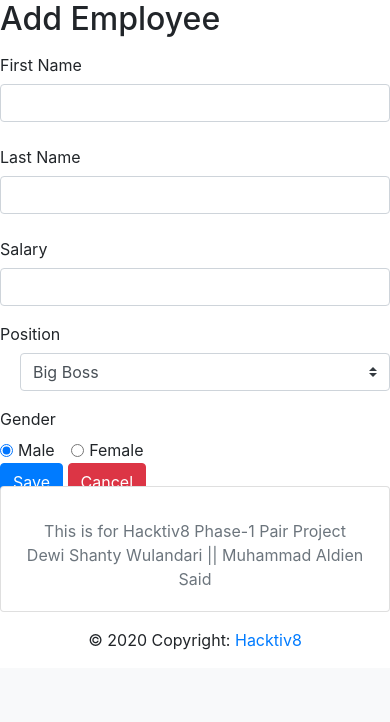
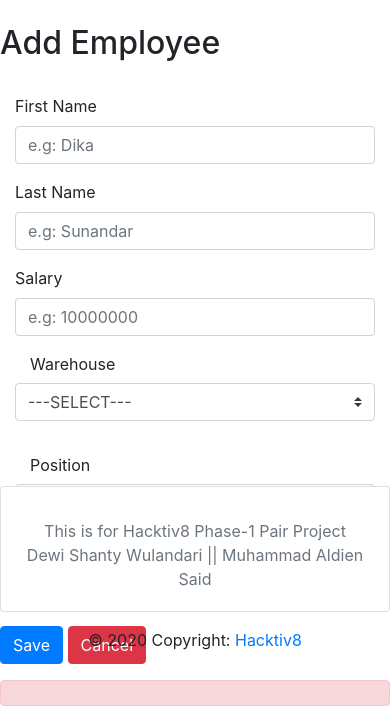
Before and after one commit to deshantt/Hacktiv8PairProject-WarehouseApps, a Node project: template views/addEmployee.ejs in a window 390 px wide. Shown: the part 176-898 px from the top of the page. Before the commit the page ends 826 px from the top, so only its background shows below. Run offline with Node 20 templates, Linux system fonts and the light colour scheme; the template is opened without the code that fills it, so the values that code supplies are empty; some libraries are stand-ins or nearby versions.

Commit message:
add warehouse assoc with employee in add employee

```diff
--- a/views/addEmployee.ejs
+++ b/views/addEmployee.ejs
@@ -10,43 +10,61 @@
 
 <body>
     <%- include("./partials/navbar") %>
-    <h2>Add Employee</h2>
+    <br><h2>Add Employee</h2><br>
 
     <form action="/employees/add" method="post">
-        <div class="form-group row">
-            <label for="firstName" class="col-sm-2 col-form-label">First Name</label>
-            <div class="col-sm-10">
-                <input type="text" class="form-control" name="firstName" required>
+        <div>
+            <div class="col-md-3 mb-3">
+                <label for="firstName" class="validationServer01">First Name</label>
+                <input type="text" class="form-control" name="firstName" placeholder="e.g: Dika" required>
             </div>
         </div>
-        <div class="form-group row">
-            <label for="lastName" class="col-sm-2 col-form-label">Last Name</label>
-            <div class="col-sm-10">
-                <input type="text" class="form-control" name="lastName">
+
+        <div>
+            <div class="col-md-3 mb-3">
+                <label for="lastName" class="validationServer01">Last Name</label>
+                <input type="text" class="form-control" name="lastName" placeholder="e.g: Sunandar" required>
             </div>
         </div>
-        <div class="form-group row">
-            <label for="salary" class="col-sm-2 col-form-label">Salary</label>
-            <div class="col-sm-10">
-                <input type="number" class="form-control" name="salary" required>
+
+        <div>
+            <div class="col-md-3 mb-3">
+                <label for="salary" class="validationServer01">Salary</label>
+                <input type="number" class="form-control" name="salary" placeholder="e.g: 10000000" required>
             </div>
         </div>
-        <div class="row">
-            <legend class="col-form-label col-sm-2 pt-0">Position</legend>
-            <div class="col-sm-10">
-                <div class="form-check">
+
+        <div>
+            <div class="col-md-3 mb-3">
+                    <legend class="col-form-label col-sm-2 pt-0">Warehouse</legend>
+                    <select name="WarehouseId" class="custom-select custom-select-md mb-3">
+                        <option selected disabled>---SELECT---</option>
+                        <div class="col-md-3 mb-3">
+                            <% for (let i = 0; i < result.length; i++) {%>
+                              <option value="<%=result[i].id%>"><%=result[i].getWarehouseName()%></option>
+                            <%}%>
+                        </div>
+                    </select>
+            </div>
+        </div>
+
+        <div>
+            <div class="col-md-3 mb-3">
+                    <legend class="col-form-label col-sm-2 pt-0">Position</legend>
                     <select name="position" class="custom-select custom-select-md mb-3">
+                         <option selected disabled>---SELECT---</option>
                         <option value="boss">Big Boss</option>
                         <option value="administrator">Administrator</option>
                         <option value="staff">Staff</option>
                         <option value="officeBoy">Office Boy</option>
                     </select>
-                </div>
             </div>
         </div>
-        <div class="row">
-            <legend class="col-form-label col-sm-2 pt-0">Gender</legend>
-            <div class="col-sm-10">
+
+        <div>
+            <div class="col-md-3 mb-3">
+                <legend class="col-form-label col-sm-2 pt-0">Gender</legend>
+
                 <div class="form-check form-check-inline">
                     <input class="form-check-input" type="radio" name="gender" value="male" checked>
                     <label class="form-check-label" for="genderMale">
@@ -61,6 +79,7 @@
                 </div>
             </div>
         </div>
+
         <div class="form-group row">
             <div class="col-sm-10">
                 <button type="submit" class="btn btn-primary">Save</button>
```
Also changed, not shown: controllers/EmployeeController.js (+11 -6 lines), views/addWarehouse.ejs (+17 -14 lines).
